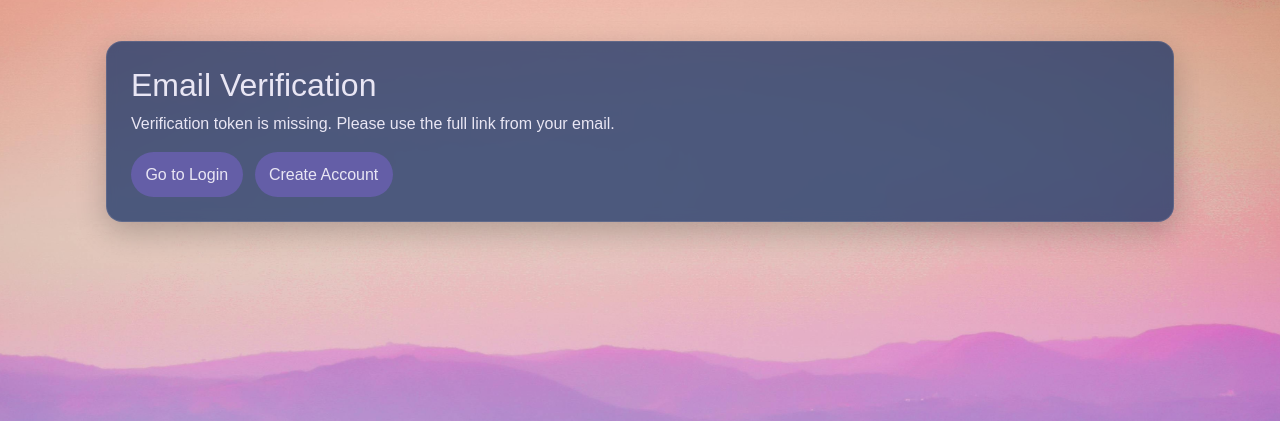
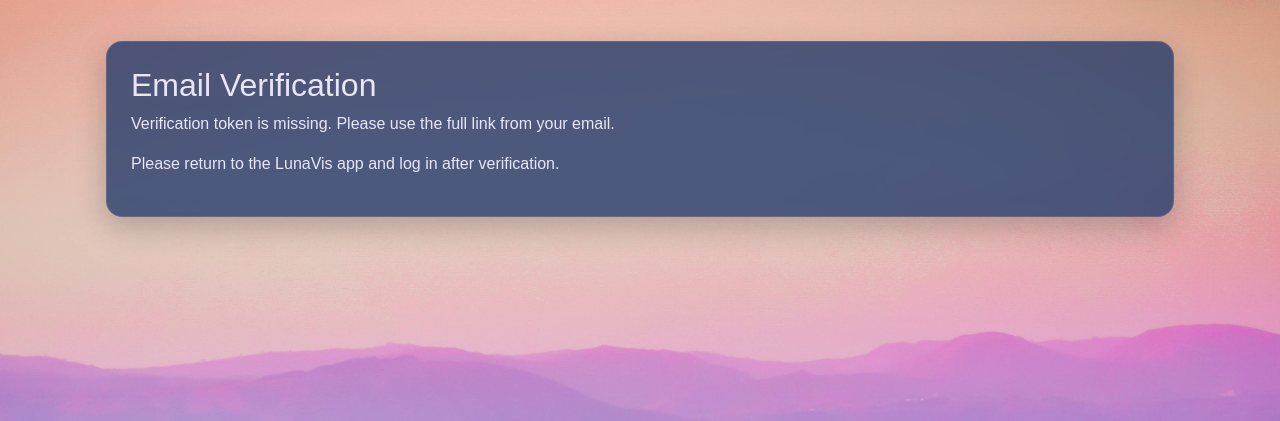
Before and after one commit to amiravalbaker/luna-vis, a Django app: template moon/templates/moon/verify_email.html in a window 1280 px wide. Shown: the part 87-508 px from the top of the page. Run offline with Django 5.2, Linux system fonts and the light colour scheme; the template is opened without the code that fills it, so the values that code supplies are empty.

Commit message:
fix email verification message

```diff
--- a/moon/static/moon/js/verify_email.js
+++ b/moon/static/moon/js/verify_email.js
@@ -24,7 +24,7 @@
 
     try {
         const data = await apiPost("/api/v1/auth/verify-email/", { token });
-        statusEl.textContent = data.detail || "Email verified successfully. You can now log in.";
+        statusEl.textContent = data.detail || "Verification successful. You can now log in to your app.";
     } catch (error) {
         statusEl.textContent = `Error: ${parseApiError(error)}`;
     }
--- a/moon/templates/moon/verify_email.html
+++ b/moon/templates/moon/verify_email.html
@@ -7,10 +7,7 @@
 <section class="card">
     <h2>Email Verification</h2>
     <p id="verify-email-status">Verifying your email...</p>
-    <div class="button-row">
-        <a href="/login/" class="icon-button text-decoration-none">Go to Login</a>
-        <a href="/register/" class="icon-button text-decoration-none">Create Account</a>
-    </div>
+    <p>Please return to the LunaVis app and log in after verification.</p>
 </section>
 
 <script src="{% static 'moon/js/verify_email.js' %}"></script>
```
